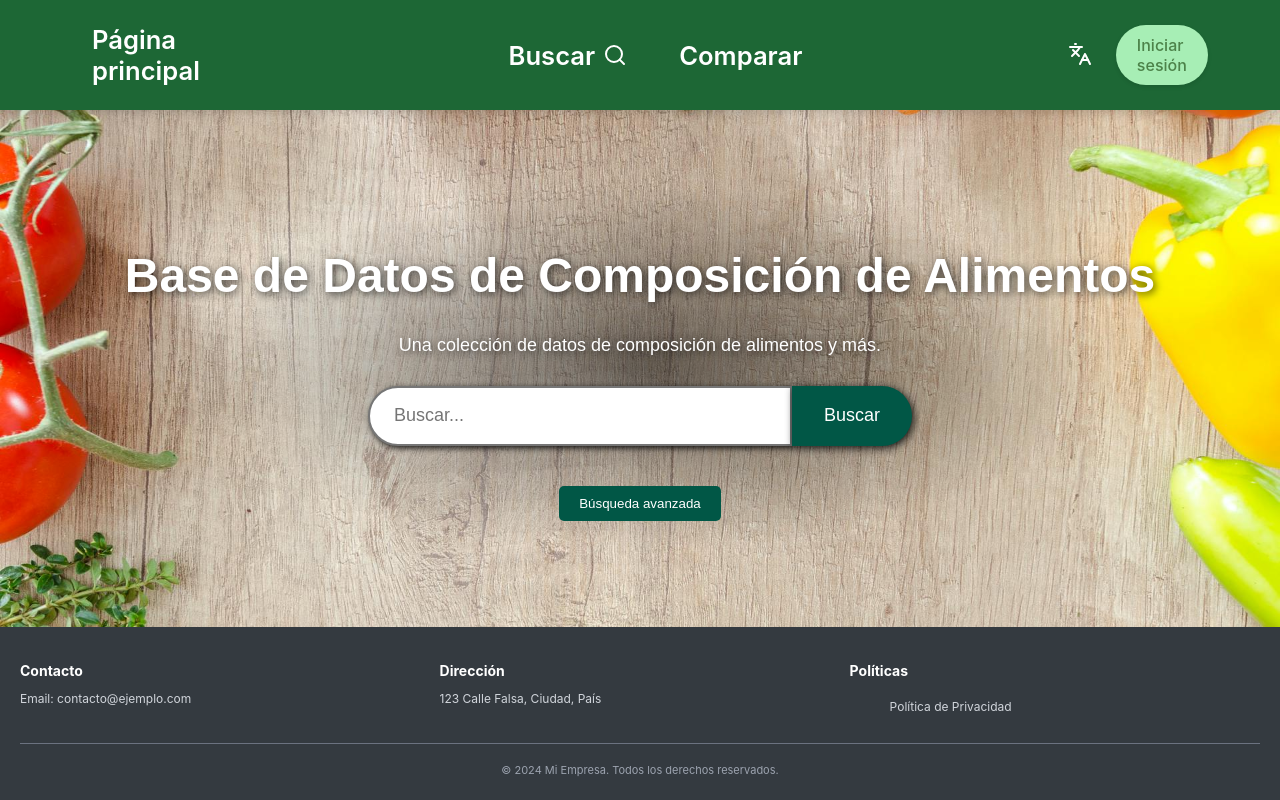
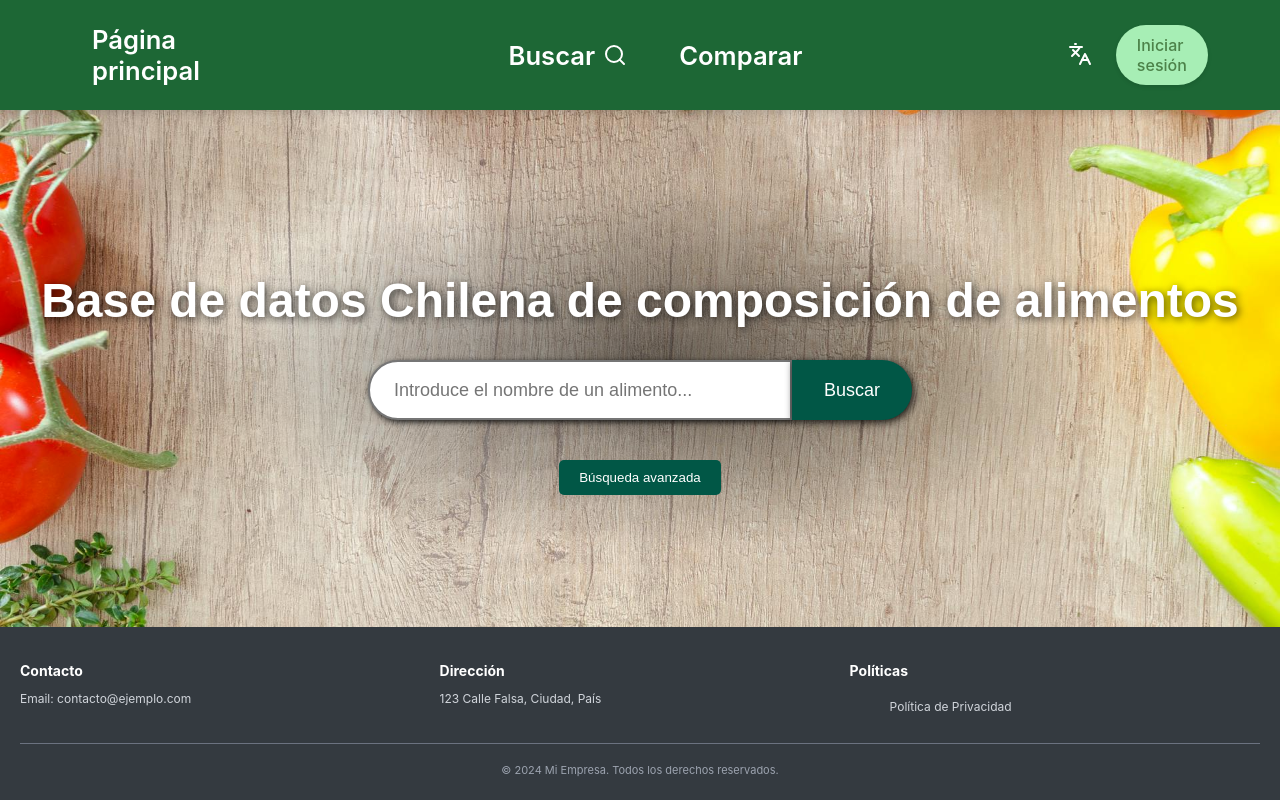
Before and after one commit to Pixoll/food-comp-db-frontend, a Next.js app: page / in a window 1280 px wide. Built offline with nearby package versions, Linux system fonts and the light colour scheme; no server answers.

Commit message:
feat(home-page): change placeholder, title text and remove subtittle

```diff
--- a/src/app/page.tsx
+++ b/src/app/page.tsx
@@ -52,16 +52,6 @@ export default function HomePage(): JSX.Element {
                         >
                             {t.homepage.title}
                         </h1>
-                        <p
-                            className="
-                            text-[18px]
-                            mb-[30px]
-                            text-shadow-[2px_2px_8px_rgba(0,0,0,0.7)]
-                            font-[Poppins,_sans-serif]
-                            "
-                        >
-                            {t.homepage.subtitle}
-                        </p>
 
                         <form onSubmit={handleSubmit} className="w-full flex flex-col items-center">
                             <div className="flex w-full h-[60px] max-w-[568px] mx-auto mb-[20px]">
--- a/src/i18n/en.ts
+++ b/src/i18n/en.ts
@@ -17,11 +17,10 @@ export const en = {
         closeMenu: "Close menu",
     },
     homepage: {
-        title: "Food Composition Database",
-        subtitle: "A data collection of food composition and more.",
+        title: "Chilean food composition database",
     },
     search: {
-        placeholder: "Search...",
+        placeholder: "Enter the name of a food...",
         button: "Search",
         advancedSearch: "Search advanced",
     },
--- a/src/i18n/es.ts
+++ b/src/i18n/es.ts
@@ -17,11 +17,10 @@ export const es = {
         closeMenu: "Cerrar menu",
     },
     homepage: {
-        title: "Base de Datos de Composición de Alimentos",
-        subtitle: "Una colección de datos de composición de alimentos y más.",
+        title: "Base de datos Chilena de composición de alimentos",
     },
     search: {
-        placeholder: "Buscar...",
+        placeholder: "Introduce el nombre de un alimento...",
         button: "Buscar",
         advancedSearch: "Búsqueda avanzada",
     },
```
